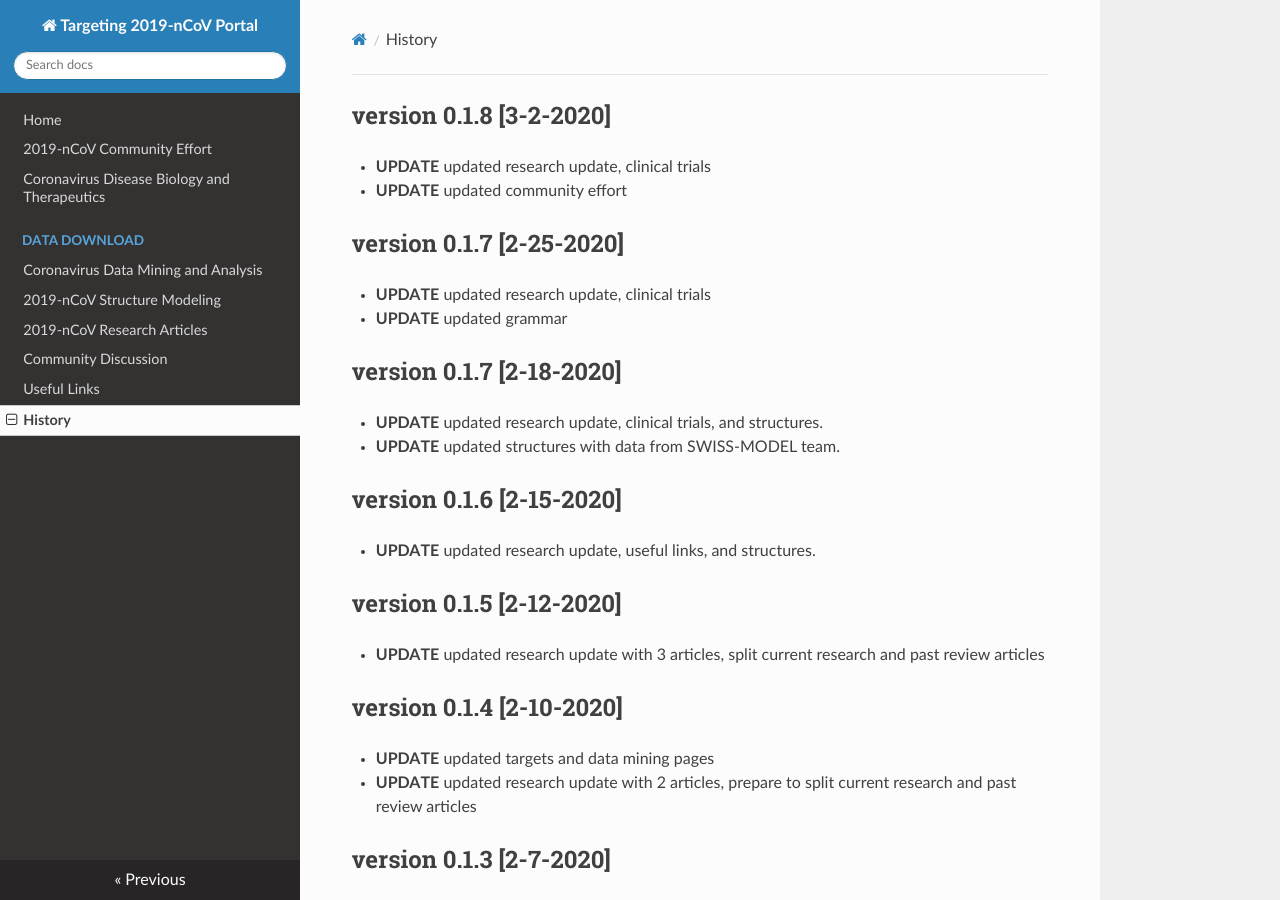
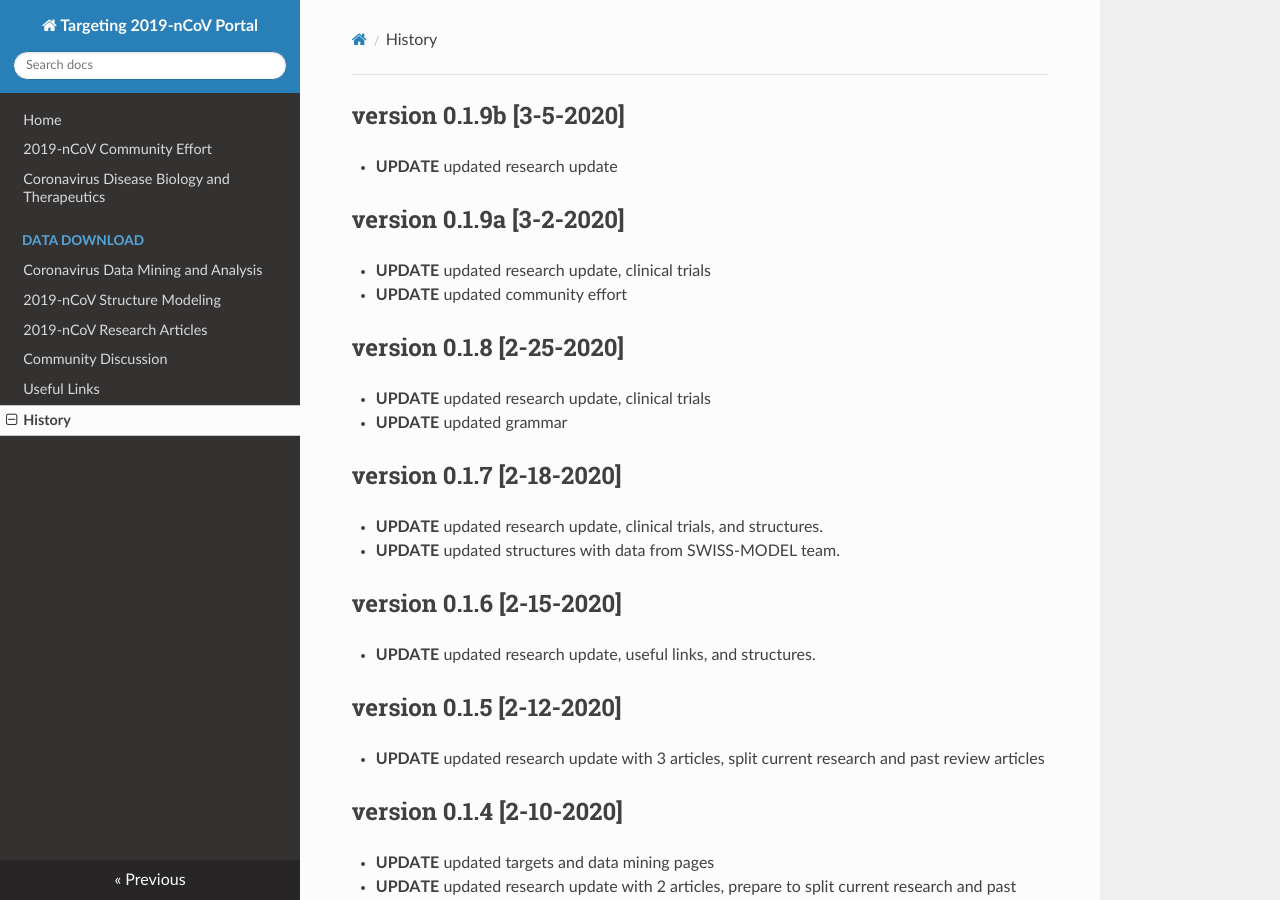
Before and after one commit to GHDDI-AILab/Targeting2019-nCoV, an MkDocs documentation site: the page built from docs/history.md, in a window 1280 px wide and 900 px high. Built offline with MkDocs 1.6.1, drawn with Linux system fonts in a browser that asks for light colours; nearby versions of some CDN libraries.

Commit message:
Update history.md

```diff
--- a/docs/history.md
+++ b/docs/history.md
@@ -1,8 +1,11 @@
-## version 0.1.8 [3-2-2020]
+## version 0.1.9b [3-5-2020]
+* **UPDATE** updated research update
+
+## version 0.1.9a [3-2-2020]
 * **UPDATE** updated research update, clinical trials
 * **UPDATE** updated community effort
 
-## version 0.1.7 [2-25-2020]
+## version 0.1.8 [2-25-2020]
 * **UPDATE** updated research update, clinical trials
 * **UPDATE** updated grammar
 
```
